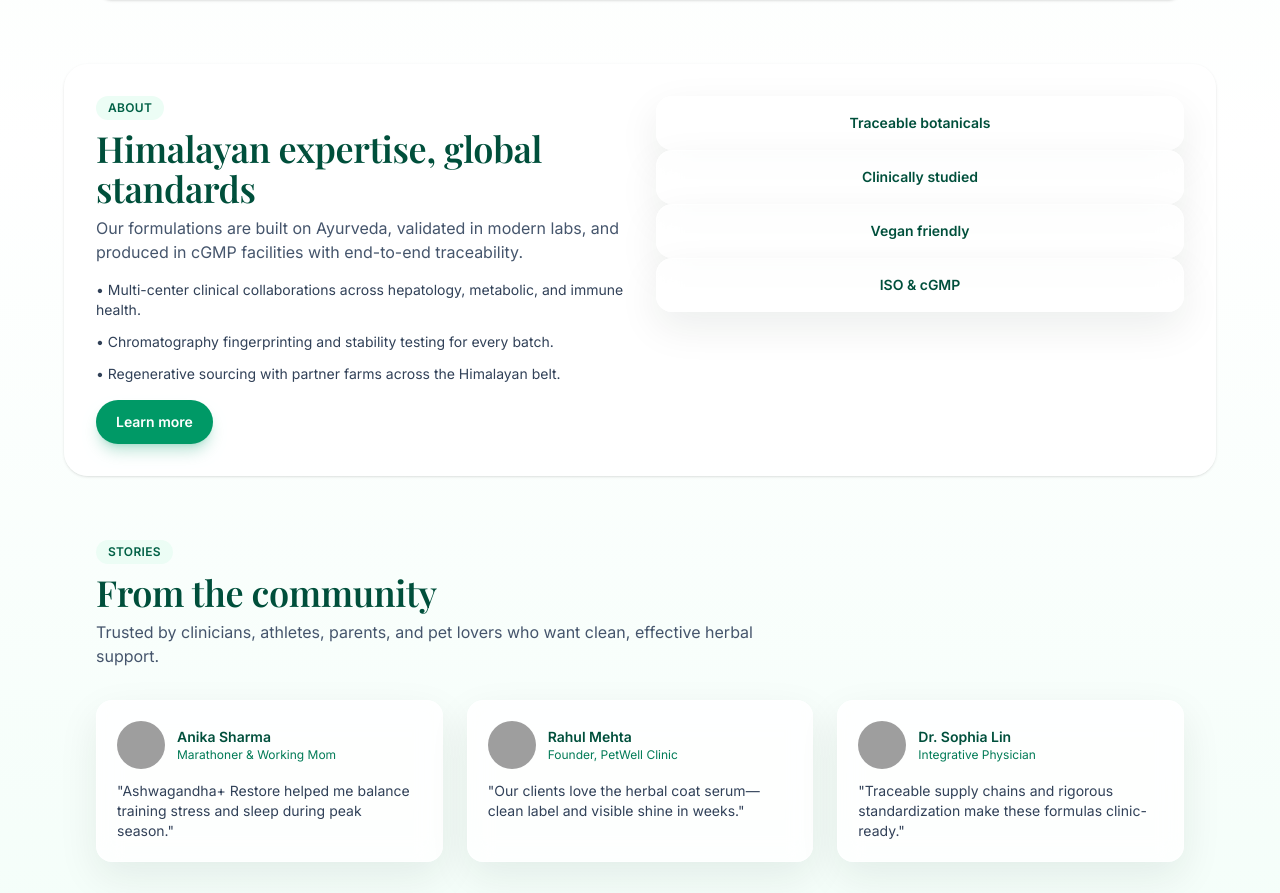
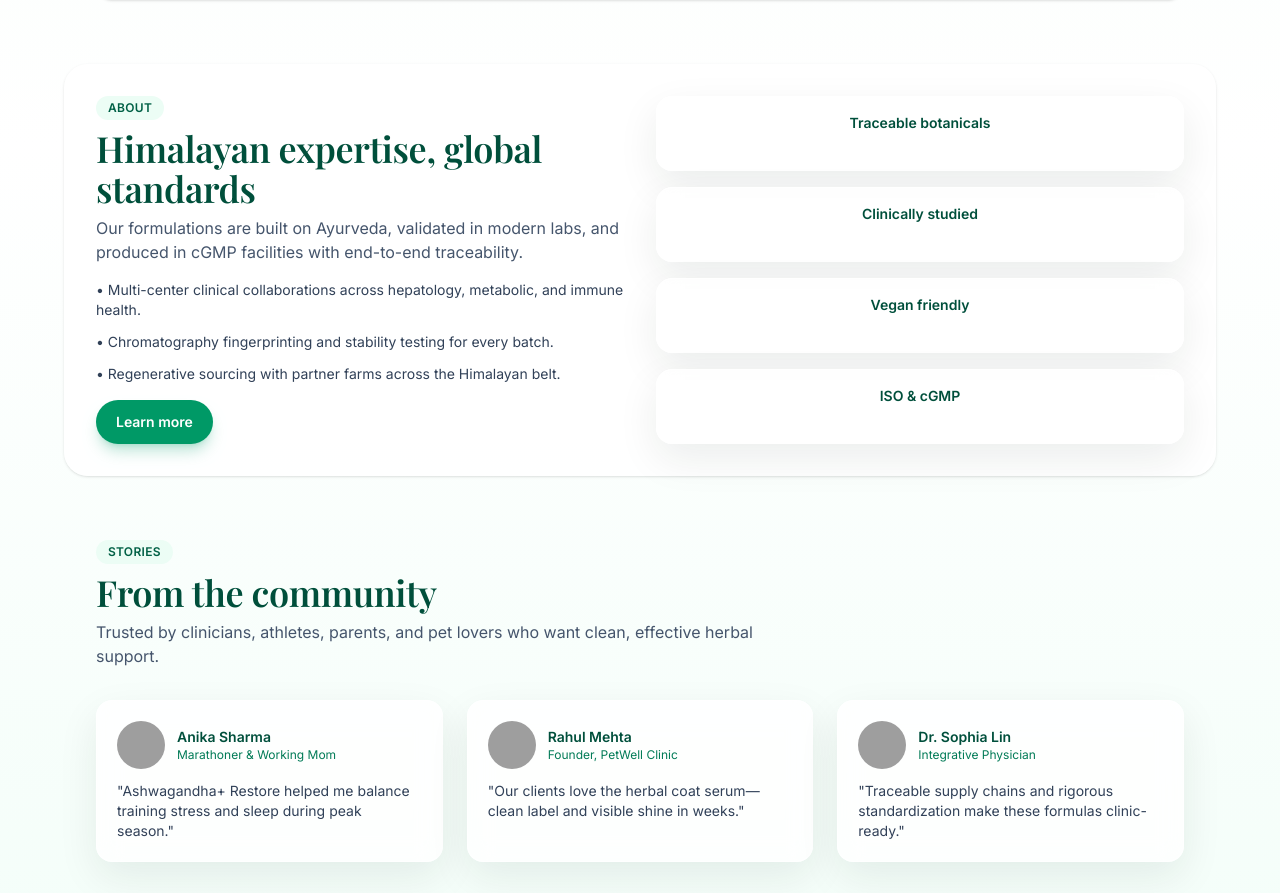
Before and after one commit to Pen-gun/HimalayanPharma, a React (Vite) app in the folder Frontend/: page / in a window 1280 px wide. Shown: the part 1233-2126 px from the top of the page. Built offline with nearby package versions, Linux system fonts and the light colour scheme; no server answers; grey boxes are pictures that could not be loaded.

Commit message:
fix: adjust grid layout for ABOUT_ITEMS section on Home page

```diff
--- a/Frontend/src/pages/Home.tsx
+++ b/Frontend/src/pages/Home.tsx
@@ -98,7 +98,7 @@
             Learn more
           </Link>
         </div>
-        <div className="grid gap-4 sm:grid-cols-2 md:block">
+        <div className="grid gap-4 sm:grid-cols-2 lg:grid-cols-1">
           {ABOUT_ITEMS.map((item) => (
             <div key={item} className="glass-panel rounded-2xl p-4 text-center text-emerald-900">
               <p className="text-sm font-semibold">{item}</p>
```
